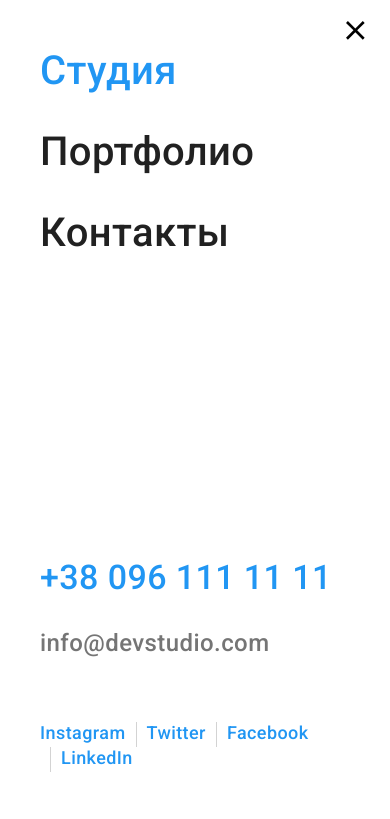
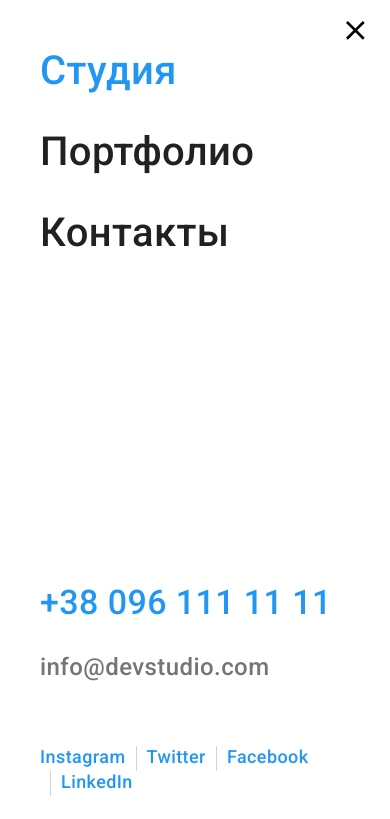
Before and after one commit to alexanderyar/goit-markup-hw-08, a plain HTML site: page index.html in a window 390 px wide. Both pictures are taken after a click on the button 355 px from the left and 37 px from the top of the page. Shown: the top 819 px of the page. Drawn offline with nearby package versions, Linux system fonts and the light colour scheme.

Commit message:
v.finale

```diff
--- a/index.html
+++ b/index.html
@@ -48,6 +48,7 @@
                 </ul>
             </nav>
 
+            <div class="mobile-container__inner-flex">
                 <ul class="auth list ">
                     <li class="auth__item">
                         <a class="auth__email" href="mailto:info@devstudio.com">
@@ -71,6 +72,8 @@
                     <li class="mobile-social__item"> <a class="mobile-social__link" href="">Facebook </a> </li>
                     <li class="mobile-social__item"> <a class="mobile-social__link" href="">LinkedIn </a> </li>
                 </ul>
+
+            </div>
 
            </div>
 
--- a/sass/components/_page-header.scss
+++ b/sass/components/_page-header.scss
@@ -126,12 +126,17 @@
 
 }
 
-
+// .mobile-container__inner-flex {
+//     display: flex;
+//     flex-direction: column;
+//     margin-top: auto;
+// }
 
 
 
 .site-nav__list {
     @extend %list;
+    // @media (max-width:479px) {margin-bottom: 50px;}
 
 
 
@@ -139,9 +144,9 @@
 
 
 
-    @media (max-width:767px) {
-        margin-bottom: 302px;
-    }
+    // @media  (max-width:767px) {
+    //     margin-bottom: 302px;
+    // }
 
     @media (min-width:768px) {
         display: flex;
@@ -351,8 +356,13 @@
     background-color: #fff;
     // outline: 1px solid red;
 
+        flex-direction: column;
+        justify-content: space-between;
+
+
+
     &.is-open {
-        display: block;
+        display: flex;
     }
 
         @media (max-width:767px) {
@@ -361,7 +371,8 @@
             padding-left: 40px;
                 padding-bottom: 48px;
 
-                position: absolute;
+                position: fixed;
+                height: 100vh;
                 top: 0;
                 left: 0;
                 width: 100%;
@@ -391,7 +402,6 @@
 
 .mobile-social {
     @extend %list;
-
     display: flex;
     flex-wrap: wrap;
 
```
Also changed, not shown: css/main.css, css/main.min.css, 2 other files. Lines whose indentation alone changed are shown as unchanged.
